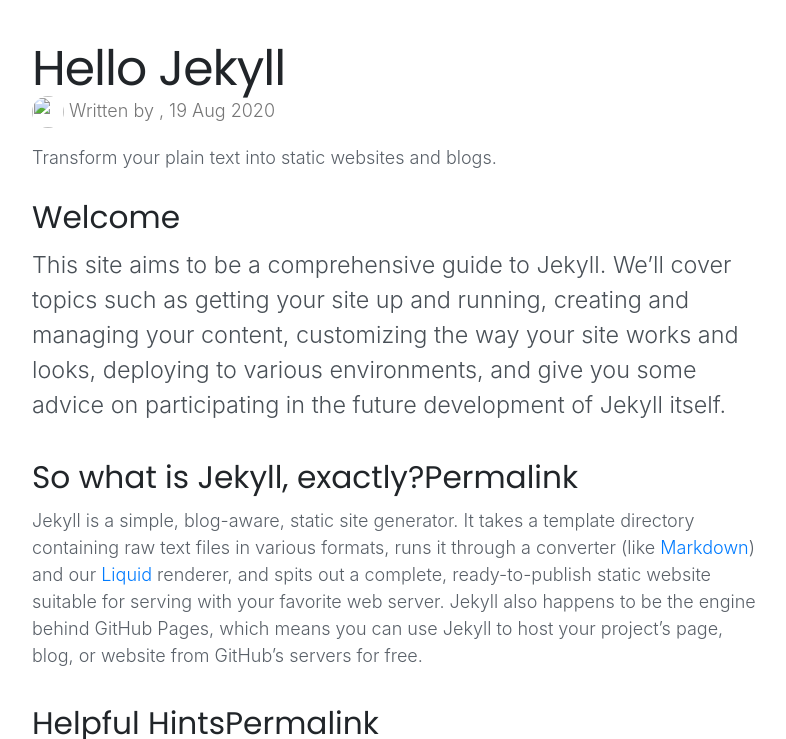
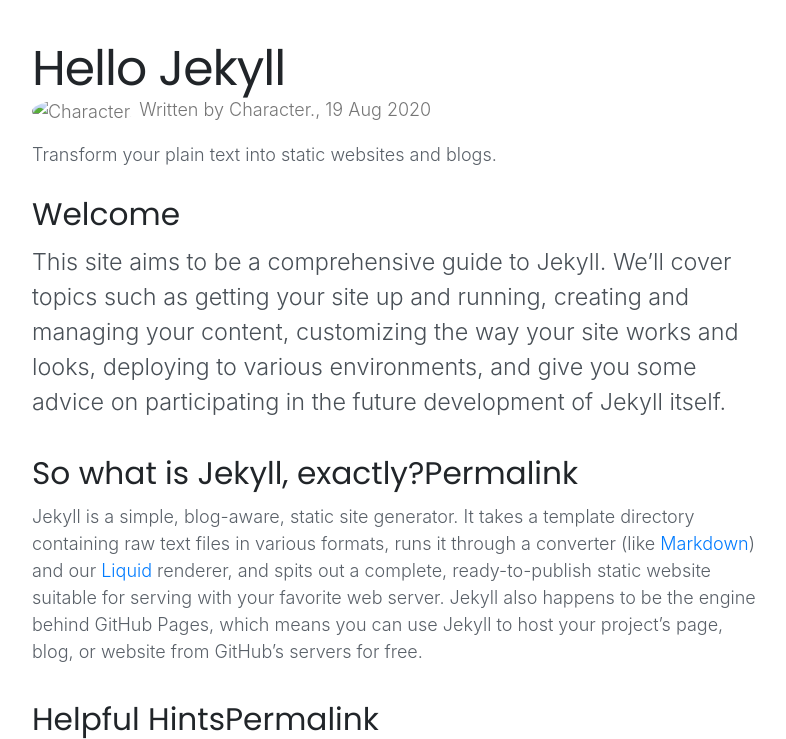
Before and after one commit to KevBuild4UR/_backup, a Jekyll site: the page built from _posts/2020-08-19-hello-jekyll.md, in a window 1280 px wide and 900 px high, scrolled down 328 px, cut to the strip 161-900 px from the top of the window. Shown: the whole strip, without its empty margins (244-1030 px from the left). Built offline with Jekyll 4.4.1, drawn with Linux system fonts in a browser that asks for light colours; nearby versions of some CDN libraries.

Commit message:
Update 2020-08-19-hello-jekyll.md

```diff
--- a/_posts/2020-08-19-hello-jekyll.md
+++ b/_posts/2020-08-19-hello-jekyll.md
@@ -3,6 +3,8 @@
 title: 'Hello Jekyll'
 date: 2020-08-19 20:00:00
 cover: 'https://media.rockstargames.com/rockstargames-newsite/uploads/8f9504ca1c5997a335f258f6894d8ac1f0782ad5.jpg'
+author: 'Character.'
+author-avatar: 'https://www.neptune.work/images/avatar/contributor-avatar-character..jpeg'
 ---
 
 > Transform your plain text into static websites and blogs.
```
